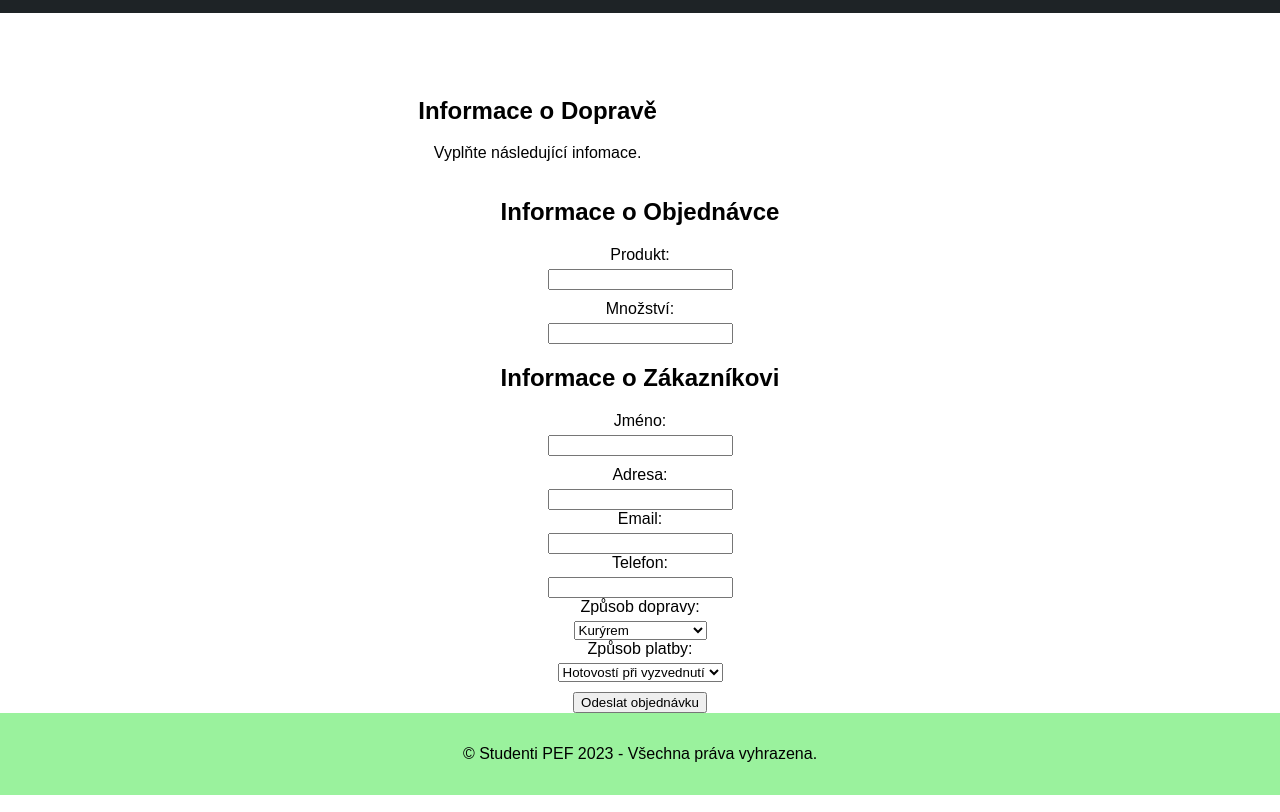
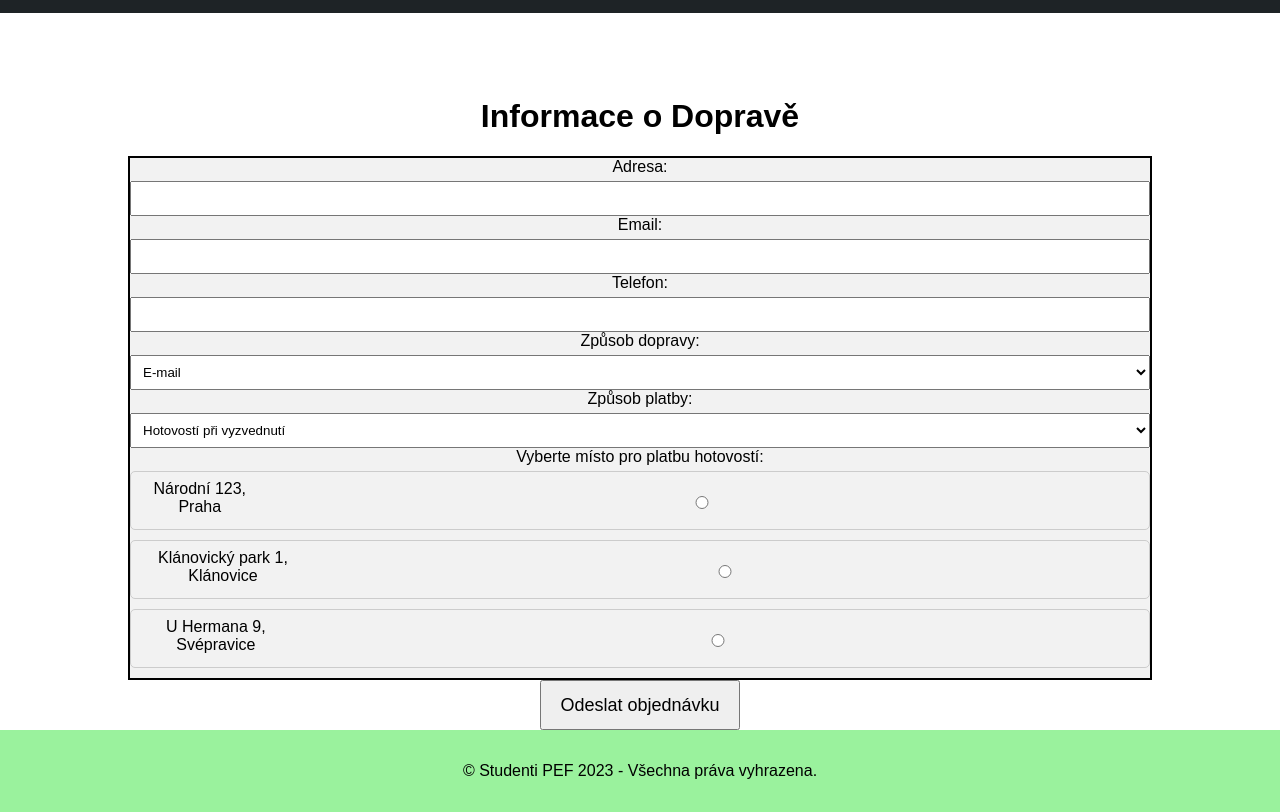
Before and after one commit to herianp/czu-web-design, a plain HTML site: page doprava.html in a window 1280 px wide. Shown: the part 112-924 px from the top of the page. Drawn offline with Linux system fonts and the light colour scheme.

Commit message:
love you all

```diff
--- a/css/styles.css
+++ b/css/styles.css
@@ -385,7 +385,6 @@ grid-row-end: row2;
 
 margin: 0;
 padding: 0;
-
 }
 
 .form1-grid{
@@ -393,7 +392,8 @@ padding: 0;
 grid-column-end: col4;
 grid-row-start: row2;
 grid-row-end: bottom;
-
+background-color: #f2f2f2;
+border: 2px solid #000000;
 
 
 }
--- a/doprava.html
+++ b/doprava.html
@@ -14,32 +14,59 @@
         display: block;
         margin-bottom: 5px;
       }
+      #platba-kartou {
+    border: 1px solid #cccccc;
+    padding: 15px;
+    border-radius: 5px;
+    margin-top: 10px;
+  }
+
+
+
+  .form1-grid input,
+  .form1-grid select {
+    grid-column: 2;
+    width: 100%;
+    padding: 8px;
+    box-sizing: border-box;
+  }
+
+  #platba-kartou {
+    border: 1px solid #ccc;
+    padding: 15px;
+    border-radius: 5px;
+    margin-top: 10px;
+    display: none;
+  }
+  #submit-containerinput {
+    margin-top: 20px; /* Odstup mezi tlačítkem a předchozími prvky */
+    width: 200px; /* Šířka tlačítka */
+    height: 50px; /* Výška tlačítka */
+    font-size: 18px; /* Velikost písma tlačítka */
+    display: block; /* Blokový prvek umožňuje nastavení šířky a zarovnání */
+    margin: 0 auto; /* Zarovnání na střed */
+}
+.location-option {
+  display: flex; /* Display radio button and label in a row */
+  align-items: center; /* Center vertically */
+  margin-bottom: 10px; /* Add spacing between options */
+  border: 1px solid #ccc; /* Add border for a framed look */
+  border-radius: 5px; /* Optional: Add border-radius for rounded corners */
+  padding: 8px; /* Optional: Add padding for spacing inside the frame */
+}
     </style>
   </head>
   <body>
     <div id="headerContainer"></div>
     <section class="courses-container"></section>
     <div class="grid-back">
-    <article class="header-grid" >
+    <div class="header-grid" >
     <h1>Informace o Dopravě</h1>
-    <p>Vyplňte následující infomace.</p>
-
-</article>
+    </div>
     <form action="zpracuj_objednavku.php" method="post" class="form1-grid">
        <div >
-        <h2>Informace o Objednávce</h2>
-        <div>
-        <label for="produkt">Produkt:</label>
-        <input type="text" name="produkt" id="produkt">
-    </div>
-        <label for="mnozstvi">Množství:</label>
-        <input type="number" name="mnozstvi" id="mnozstvi" min="0">
 
-        <h2>Informace o Zákazníkovi</h2>
-        <div>
-        <label for="jmeno">Jméno:</label>
-        <input type="text" name="jmeno" id="jmeno">
-    </div>
+
         <label for="adresa">Adresa:</label>
         <input type="text" name="adresa" id="adresa">
 <br>
@@ -51,8 +78,8 @@
         <br>
         <label for="doprava">Způsob dopravy:</label>
         <select name="doprava" id="doprava">
-            <option value="kurýr">Kurýrem</option>
-            <option value="osobní_vyzvednutí">Osobní vyzvednutí</option>
+            <option value="email">E-mail</option>
+            <option value="osobní_vyzvednutí">Osobní vyzvednutí </option>
         </select>
 
         <label for="platba">Způsob platby:</label>
@@ -60,13 +87,111 @@
             <option value="hotovost">Hotovostí při vyzvednutí</option>
             <option value="kartou">Kartou online</option>
         </select>
-    </div>
-        <input type="submit" value="Odeslat objednávku">
-    </form>
+        <div id="platba-hotovost">
+          <label>Vyberte místo pro platbu hotovostí:</label>
+          <div class="location-option">
+            <label for="moznost1">Národní 123, Praha</label>
+            <input type="radio" name="adresa-platby" id="moznost1" value="moznost1">
+          </div>
+
+          <div class="location-option">
+            <label for="moznost2">Klánovický park 1, Klánovice</label>
+            <input type="radio" name="adresa-platby" id="moznost2" value="moznost2">
+          </div>
+
+          <div class="location-option">
+            <label for="moznost3">U Hermana 9, Svépravice</label>
+            <input type="radio" name="adresa-platby" id="moznost3" value="moznost3">
+          </div>
+      </div>
+
+        <div id="platba-kartou">
+          <h1>Údaje o kartě</h1>
+          <label for="jmeno-karty">Vlastník Karty:</label>
+          <input type="text" name="jmeno-karty" id="jmeno-karty" placeholder="Tomáš Heryán">
+
+          <label for="cislo-karty">Číslo karty:</label>
+          <input type="text" name="cislo-karty" id="cislo-karty" placeholder="2002 4105 1111 8511">
+
+          <label for="datum-platnosti">Datum platnosti karty:</label>
+          <input type="text" name="datum-platnosti" id="datum-platnosti" placeholder="08/26">
+
+          <label for="cvc">CVC kód:</label>
+          <input type="text" name="cvc" id="cvc" placeholder="123">
+
+      </div>
+
 </div>
+</div>
+<input  id= "submit-containerinput"type="submit" value="Odeslat objednávku">
+</form>
     <footer>
         <p>&copy; Studenti PEF 2023 - Všechna práva vyhrazena.</p>
     </footer>
     <script src="./functions/header.js"></script>
 </body>
 </html>
+
+
+
+<!DOCTYPE html>
+<html lang="cs">
+<head>
+    <meta charset="UTF-8">
+    <meta name="viewport" content="width=device-width, initial-scale=1.0">
+    <title>E-shop s Kurzy</title>
+    <link rel="stylesheet" href="css/styles.css">
+    <style>
+        .form1-grid label {
+            grid-column: 1;
+        }
+
+        .form1-grid input {
+            grid-column: 2;
+        }
+
+        .form1-grid input.error {
+            border: 1px solid red; /* Přidání rámce červené barvy pro označení chyby */
+        }
+
+        .error-message {
+            color: red;
+            grid-column: span 2;
+            text-align: center;
+        }
+    </style>
+</head>
+<body>
+
+
+    <script>
+        document.addEventListener("DOMContentLoaded", function () {
+  var platbaSelect = document.getElementById("platba");
+  var kartouCast = document.getElementById("platba-kartou");
+  var hotovostCast = document.getElementById("platba-hotovost");
+
+  platbaSelect.addEventListener("change", function () {
+    if (platbaSelect.value === "kartou") {
+      kartouCast.style.display = "block";
+      hotovostCast.style.display = "none";
+    } else if (platbaSelect.value === "hotovost") {
+      kartouCast.style.display = "none";
+      hotovostCast.style.display = "block";
+    } else {
+      kartouCast.style.display = "none";
+      hotovostCast.style.display = "none";
+    }
+  });
+
+  // Initially hide the kartouCast and show the hotovostCast
+  kartouCast.style.display = "none";
+  hotovostCast.style.display = "block";
+
+  // Additional logic to toggle checkboxes based on the initial selection
+  if (platbaSelect.value === "kartou") {
+    document.querySelectorAll('input[name="adresa-platby[]"]').forEach(function (checkbox) {
+      checkbox.checked = false;
+    });
+  }
+});
+    </script>
```
